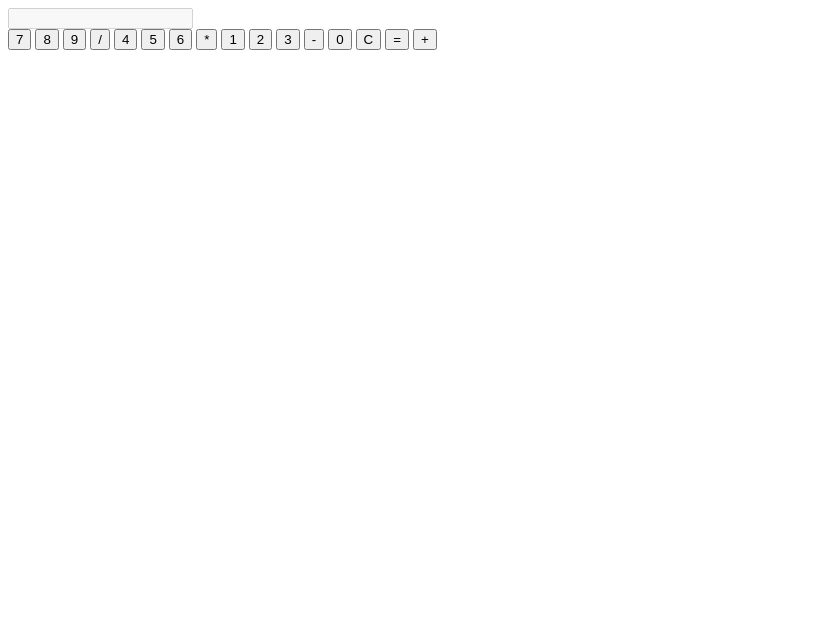
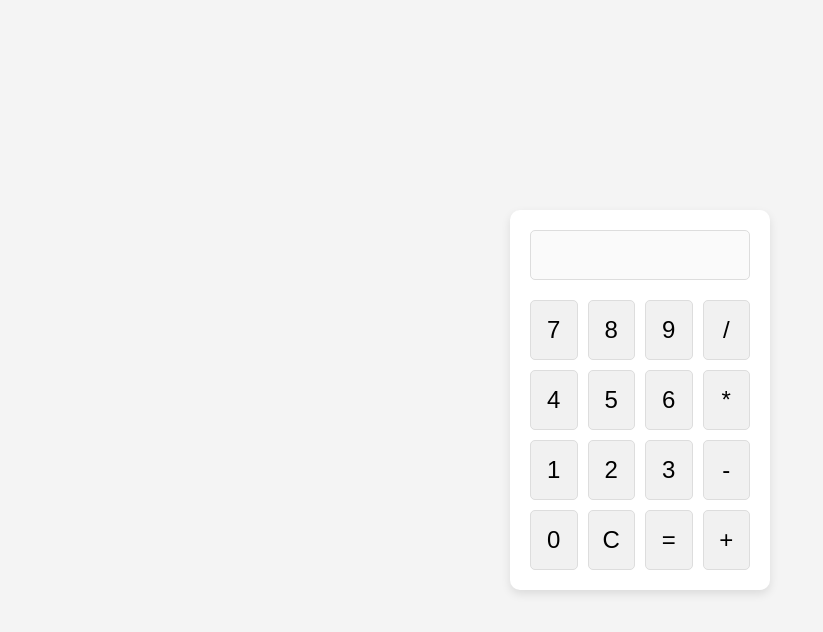
Before and after one commit to Amfahh-dev/CACULATOR, a plain HTML site: page index.html in a window 1280 px wide. Shown: the whole page, without its empty margins (0-823 px from the left). Drawn offline with Linux system fonts and the light colour scheme.

Commit message:
Update index.html

```diff
--- a/index.html
+++ b/index.html
@@ -4,7 +4,66 @@
     <meta charset="UTF-8">
     <meta name="viewport" content="width=device-width, initial-scale=1.0">
     <title>Simple Calculator</title>
-    <link rel="stylesheet" href="styles.css">
+    <style>
+        * {
+            margin: 0;
+            padding: 0;
+            box-sizing: border-box;
+        }
+
+        body {
+            font-family: Arial, sans-serif;
+            display: flex;
+            justify-content: center;
+            align-items: center;
+            height: 100vh;
+            background-color: #f4f4f4;
+        }
+
+        .calculator {
+            width: 260px;
+            background-color: white;
+            border-radius: 10px;
+            box-shadow: 0 4px 10px rgba(0, 0, 0, 0.1);
+            padding: 20px;
+        }
+
+        .display {
+            width: 100%;
+            height: 50px;
+            font-size: 32px;
+            text-align: right;
+            padding: 10px;
+            border-radius: 5px;
+            border: 1px solid #ddd;
+            margin-bottom: 20px;
+        }
+
+        .buttons {
+            display: grid;
+            grid-template-columns: repeat(4, 1fr);
+            gap: 10px;
+        }
+
+        .button {
+            width: 100%;
+            height: 60px;
+            font-size: 24px;
+            border-radius: 5px;
+            border: 1px solid #ddd;
+            background-color: #f1f1f1;
+            cursor: pointer;
+            transition: background-color 0.2s;
+        }
+
+        .button:hover {
+            background-color: #e0e0e0;
+        }
+
+        button:active {
+            background-color: #d4d4d4;
+        }
+    </style>
 </head>
 <body>
     <div class="calculator">
@@ -32,6 +91,23 @@
         </div>
     </div>
 
-    <script src="script.js"></script>
+    <script>
+        function appendToDisplay(value) {
+            document.getElementById('display').value += value;
+        }
+
+        function clearDisplay() {
+            document.getElementById('display').value = '';
+        }
+
+        function calculate() {
+            try {
+                const result = eval(document.getElementById('display').value);
+                document.getElementById('display').value = result;
+            } catch (error) {
+                document.getElementById('display').value = 'Error';
+            }
+        }
+    </script>
 </body>
 </html>
```
